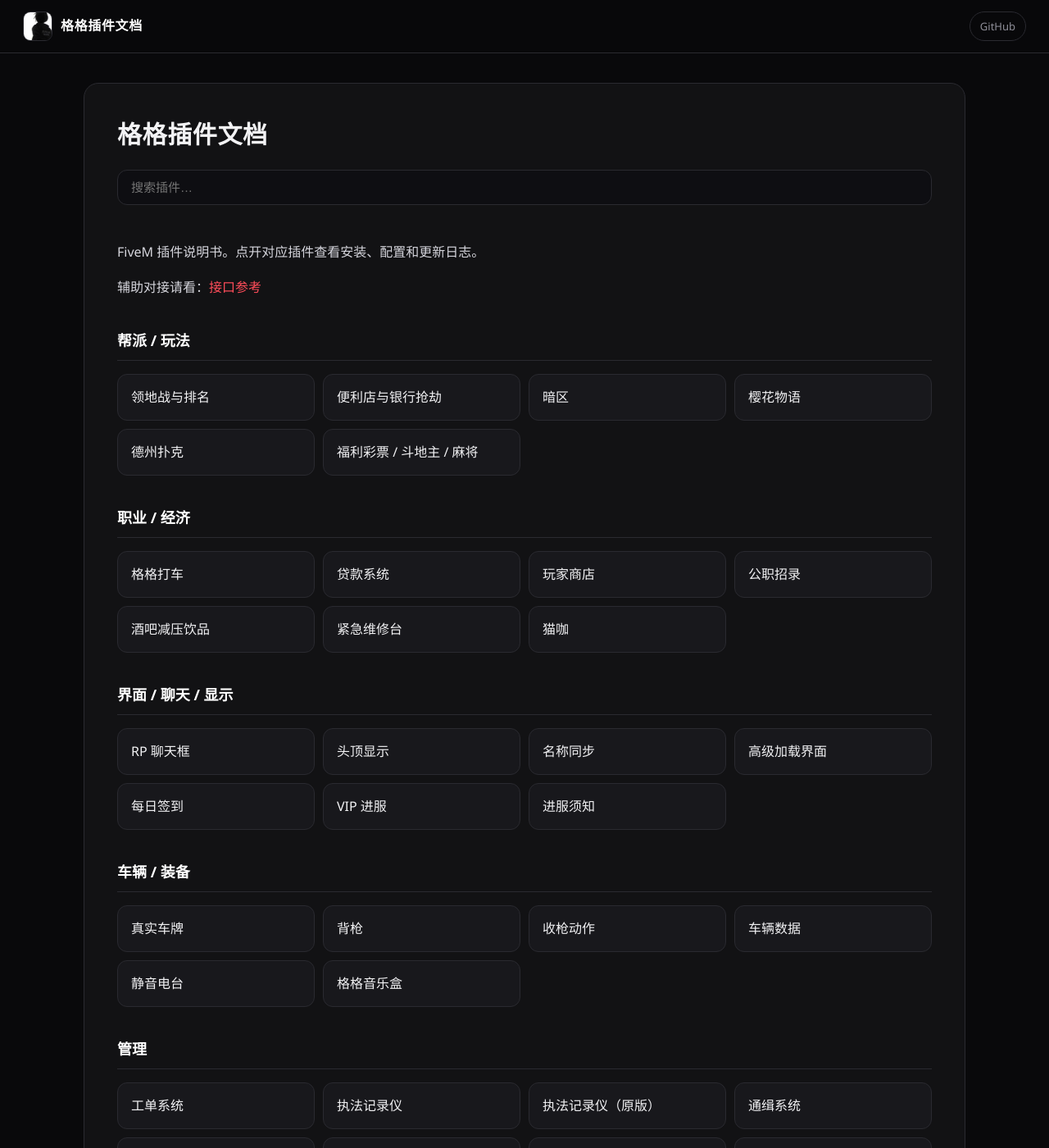
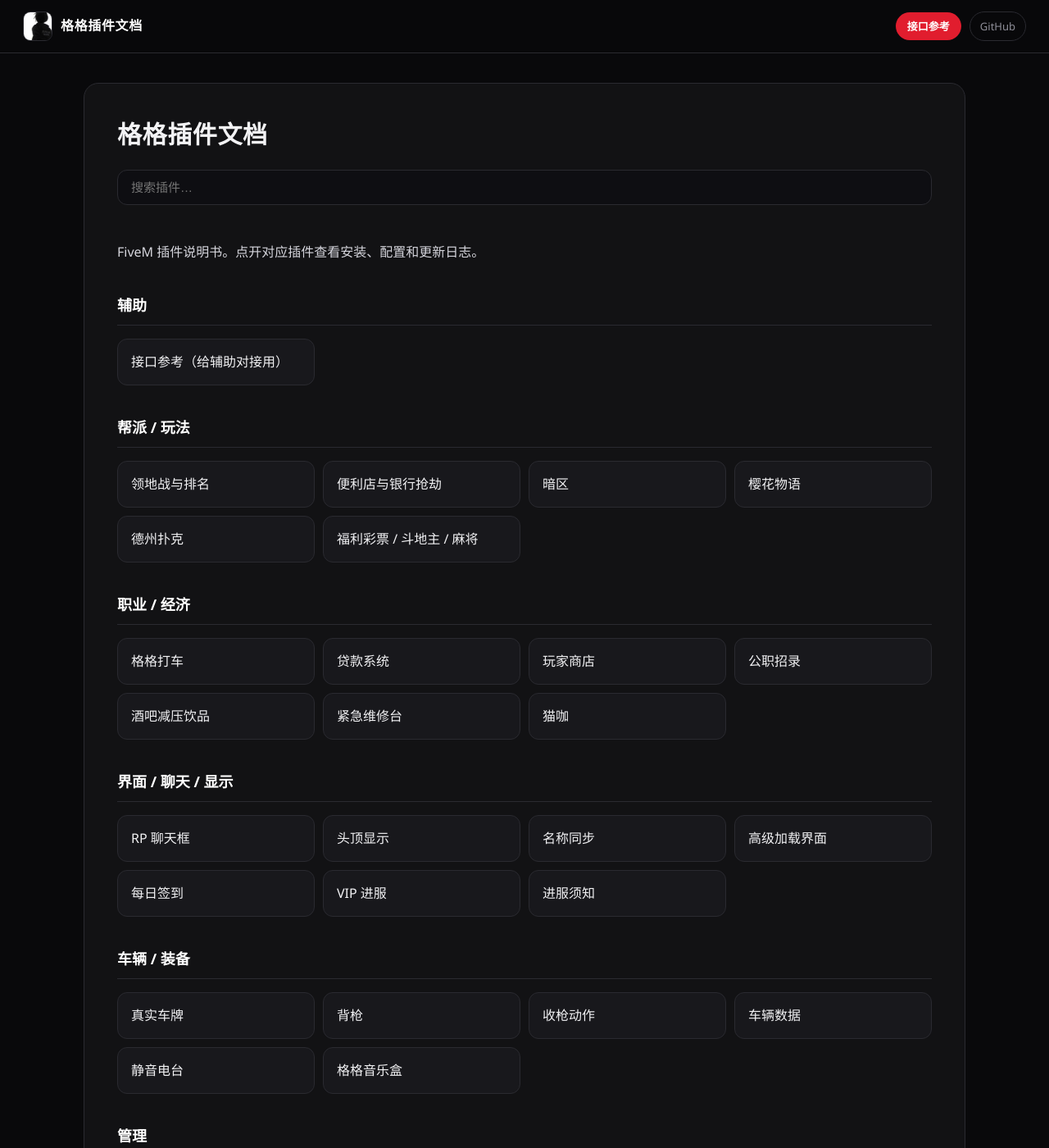
Before and after one commit to gege806/gege-docs, a Jekyll site: the page built from index.md, in a window 1280 px wide and 1400 px high. Shown: the whole window at 82% size. Built offline with Jekyll 4.4.1, drawn with Linux system fonts in a browser that asks for light colours.

Commit message:
Show API reference on homepage and nav

```diff
--- a/_layouts/default.html
+++ b/_layouts/default.html
@@ -4,15 +4,18 @@
   <meta charset="utf-8">
   <meta name="viewport" content="width=device-width, initial-scale=1">
   <title>{% if page.title and page.title != site.title %}{{ page.title }} · {% endif %}{{ site.title }}</title>
-  <link rel="stylesheet" href="{{ '/assets/css/site.css' | relative_url }}?v=3">
+  <link rel="stylesheet" href="{{ '/assets/css/site.css' | relative_url }}?v=4">
 </head>
 <body>
   <header class="nav">
     <a class="brand" href="{{ '/' | relative_url }}">
-      <img class="mark" src="{{ '/assets/img/gege.png' | relative_url }}?v=3" alt="格格">
+      <img class="mark" src="{{ '/assets/img/gege.png' | relative_url }}?v=4" alt="格格">
       <span>格格插件文档</span>
     </a>
-    <a class="gh" href="https://github.com/gege806/gege-docs" target="_blank" rel="noreferrer">GitHub</a>
+    <div class="nav-right">
+      <a class="nav-link" href="{{ '/plugins/api.html' | relative_url }}">接口参考</a>
+      <a class="gh" href="https://github.com/gege806/gege-docs" target="_blank" rel="noreferrer">GitHub</a>
+    </div>
   </header>
 
   <main class="wrap{% if page.url == '/' %} home{% endif %}">
@@ -25,6 +28,6 @@
   </main>
 
   <footer class="foot">格格 · FiveM 插件说明书</footer>
-  <script src="{{ '/assets/js/site.js' | relative_url }}?v=3"></script>
+  <script src="{{ '/assets/js/site.js' | relative_url }}?v=4"></script>
 </body>
 </html>
--- a/assets/css/site.css
+++ b/assets/css/site.css
@@ -45,6 +45,17 @@
   display: block;
   border: 1px solid var(--line);
 }
+.nav-right { display: flex; align-items: center; gap: 10px; }
+.nav-link {
+  color: #fff;
+  text-decoration: none;
+  background: var(--red);
+  padding: 6px 14px;
+  border-radius: 999px;
+  font-size: 13px;
+  font-weight: 600;
+}
+.nav-link:hover { filter: brightness(1.1); }
 .gh {
   color: var(--muted);
   text-decoration: none;
--- a/index.md
+++ b/index.md
@@ -7,7 +7,9 @@
 
 FiveM 插件说明书。点开对应插件查看安装、配置和更新日志。
 
-辅助对接请看：[接口参考](plugins/api.html)
+## 辅助
+
+- [接口参考（给辅助对接用）](plugins/api.html)
 
 ## 帮派 / 玩法
 
```
